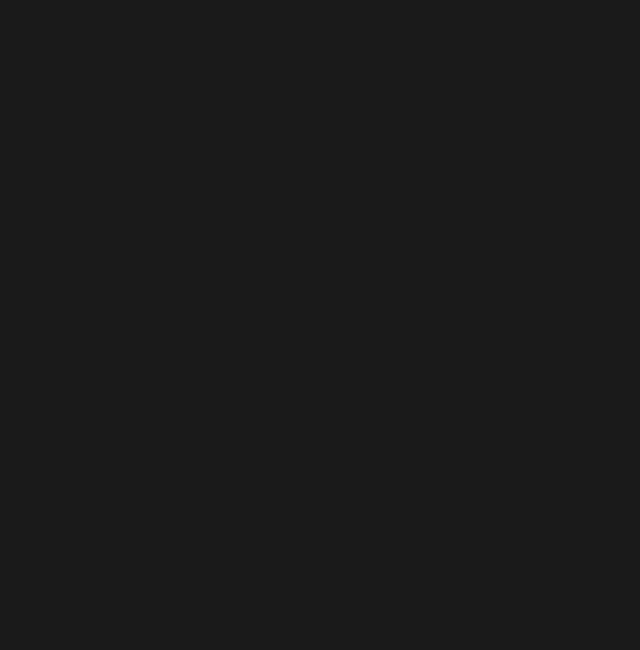
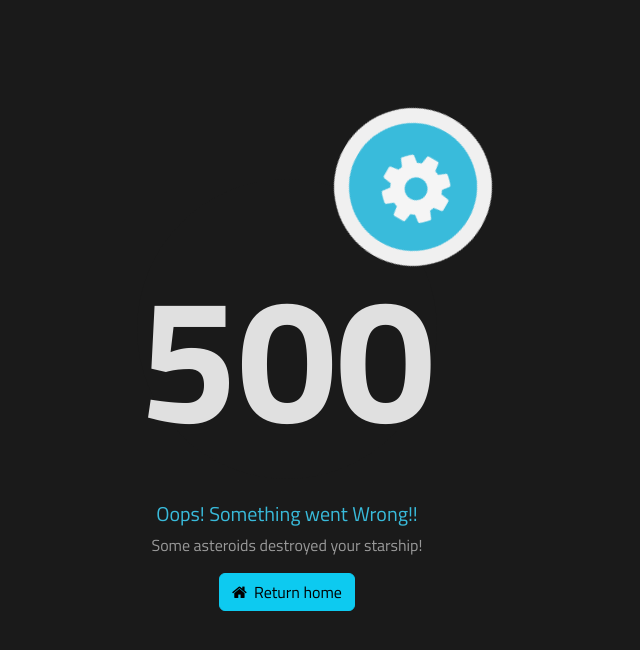
Before and after one commit to Exifly/ApiVault, a Vue app in the folder frontend/: page /error500 in a window 1280 px wide. Before the commit this address had no page. Shown: the top 650 px of the page, without its empty margins (353-993 px from the left). Built offline with nearby package versions, Linux system fonts and the light colour scheme.

Commit message:
added error pages

```diff
--- /dev/null
+++ b/frontend/src/pages/errors/Error404View.vue
@@ -0,0 +1,107 @@
+<template>
+  <link
+    href="https://maxcdn.bootstrapcdn.com/font-awesome/4.3.0/css/font-awesome.min.css"
+    rel="stylesheet"
+  />
+  <div class="page-404">
+    <div class="outer">
+      <div class="middle">
+        <div class="inner">
+          <!--BEGIN CONTENT-->
+          <div class="inner-circle">
+            <i class="fa fa-home"></i><span>404</span>
+          </div>
+          <span class="inner-status">Oops! You're lost</span>
+          <span class="inner-detail">
+            We can not find the page you're looking for.
+            <RouterLink class="btn btn-info mtl mt-3" to="/">
+              <i class="fa fa-home"></i>&nbsp; Return home
+            </RouterLink>
+          </span>
+        </div>
+      </div>
+    </div>
+  </div>
+</template>
+<style scoped>
+.clearfix:before,
+.clearfix:after {
+  display: table;
+  content: " ";
+}
+.clearfix:after {
+  clear: both;
+}
+
+.page-404 .outer {
+  position: absolute;
+  top: 0;
+  display: table;
+  width: 100%;
+  height: 100%;
+}
+.page-404 .outer .middle {
+  display: table-cell;
+  vertical-align: middle;
+}
+.page-404 .outer .middle .inner {
+  width: 300px;
+  margin-right: auto;
+  margin-left: auto;
+}
+.page-404 .outer .middle .inner .inner-circle {
+  height: 300px;
+  border-radius: 50%;
+  background-color: var(--bg-color);
+}
+.page-404 .outer .middle .inner .inner-circle:hover i {
+  color: #39bbdb !important;
+  background-color: #f5f5f5;
+  box-shadow: 0 0 0 15px #39bbdb;
+}
+.page-404 .outer .middle .inner .inner-circle:hover span {
+  color: #39bbdb;
+}
+.page-404 .outer .middle .inner .inner-circle i {
+  font-size: 5em;
+  line-height: 1em;
+  float: right;
+  width: 1.6em;
+  height: 1.6em;
+  margin-top: -0.7em;
+  margin-right: -0.5em;
+  padding: 20px;
+  -webkit-transition: all 0.4s;
+  transition: all 0.4s;
+  text-align: center;
+  color: #f5f5f5 !important;
+  border-radius: 50%;
+  background-color: #39bbdb;
+  box-shadow: 0 0 0 15px #f0f0f0;
+}
+.page-404 .outer .middle .inner .inner-circle span {
+  font-size: 11em;
+  font-weight: 700;
+  line-height: 1.2em;
+  display: block;
+  -webkit-transition: all 0.4s;
+  transition: all 0.4s;
+  text-align: center;
+  color: #e0e0e0;
+}
+.page-404 .outer .middle .inner .inner-status {
+  font-size: 20px;
+  display: block;
+  margin-top: 20px;
+  margin-bottom: 5px;
+  text-align: center;
+  color: #39bbdb;
+}
+.page-404 .outer .middle .inner .inner-detail {
+  line-height: 1.4em;
+  display: block;
+  margin-bottom: 10px;
+  text-align: center;
+  color: #999999;
+}
+</style>
--- /dev/null
+++ b/frontend/src/pages/errors/Error500View.vue
@@ -0,0 +1,120 @@
+<template>
+  <link
+    href="https://maxcdn.bootstrapcdn.com/font-awesome/4.3.0/css/font-awesome.min.css"
+    rel="stylesheet"
+  />
+  <div class="page-404">
+    <div class="outer">
+      <div class="middle">
+        <div class="inner">
+          <!--BEGIN CONTENT-->
+          <div class="inner-circle">
+            <i class="anim-rotate fa fa-gear"></i><span>500</span>
+          </div>
+          <span class="inner-status">Oops! Something went Wrong!!</span>
+          <span class="inner-detail">
+            Some asteroids destroyed your starship!
+            <RouterLink class="btn btn-info mtl mt-3" to="/">
+              <i class="fa fa-home"></i>&nbsp; Return home
+            </RouterLink>
+          </span>
+        </div>
+      </div>
+    </div>
+  </div>
+</template>
+<style scoped>
+.clearfix:before,
+.clearfix:after {
+  display: table;
+  content: " ";
+}
+.clearfix:after {
+  clear: both;
+}
+
+.page-404 .outer {
+  position: absolute;
+  top: 0;
+  display: table;
+  width: 100%;
+  height: 100%;
+}
+.page-404 .outer .middle {
+  display: table-cell;
+  vertical-align: middle;
+}
+.page-404 .outer .middle .inner {
+  width: 300px;
+  margin-right: auto;
+  margin-left: auto;
+}
+.page-404 .outer .middle .inner .inner-circle {
+  height: 300px;
+  border-radius: 50%;
+  background-color: var(--bg-color);
+}
+.page-404 .outer .middle .inner .inner-circle:hover i {
+  color: #39bbdb !important;
+  background-color: #f5f5f5;
+  box-shadow: 0 0 0 15px #39bbdb;
+}
+.page-404 .outer .middle .inner .inner-circle:hover span {
+  color: #39bbdb;
+}
+.page-404 .outer .middle .inner .inner-circle i {
+  font-size: 5em;
+  line-height: 1em;
+  float: right;
+  width: 1.6em;
+  height: 1.6em;
+  margin-top: -0.7em;
+  margin-right: -0.5em;
+  padding: 20px;
+  -webkit-transition: all 0.4s;
+  transition: all 0.4s;
+  text-align: center;
+  color: #f5f5f5 !important;
+  border-radius: 50%;
+  background-color: #39bbdb;
+  box-shadow: 0 0 0 15px #f0f0f0;
+}
+.page-404 .outer .middle .inner .inner-circle span {
+  font-size: 11em;
+  font-weight: 700;
+  line-height: 1.2em;
+  display: block;
+  -webkit-transition: all 0.4s;
+  transition: all 0.4s;
+  text-align: center;
+  color: #e0e0e0;
+}
+.page-404 .outer .middle .inner .inner-status {
+  font-size: 20px;
+  display: block;
+  margin-top: 20px;
+  margin-bottom: 5px;
+  text-align: center;
+  color: #39bbdb;
+}
+.page-404 .outer .middle .inner .inner-detail {
+  line-height: 1.4em;
+  display: block;
+  margin-bottom: 10px;
+  text-align: center;
+  color: #999999;
+}
+
+.anim-rotate {
+  animation: loading 1.5s linear infinite;
+}
+
+@keyframes loading {
+  0% {
+    transform: rotate(0deg);
+  }
+  100% {
+    transform: rotate(360deg);
+  }
+}
+</style>
--- a/frontend/src/router/router.js
+++ b/frontend/src/router/router.js
@@ -14,6 +14,17 @@ const routes = [
     name: "Category",
     component: Categories,
   },
+  // errors
+  {
+    path: "/error404",
+    name: "ErrorNotDound",
+    component: import("@/pages/errors/Error404View.vue"),
+  },
+  {
+    path: "/error500",
+    name: "Error",
+    component: import("@/pages/errors/Error500View.vue"),
+  },
 ];
 
 // Creating the router object
```
